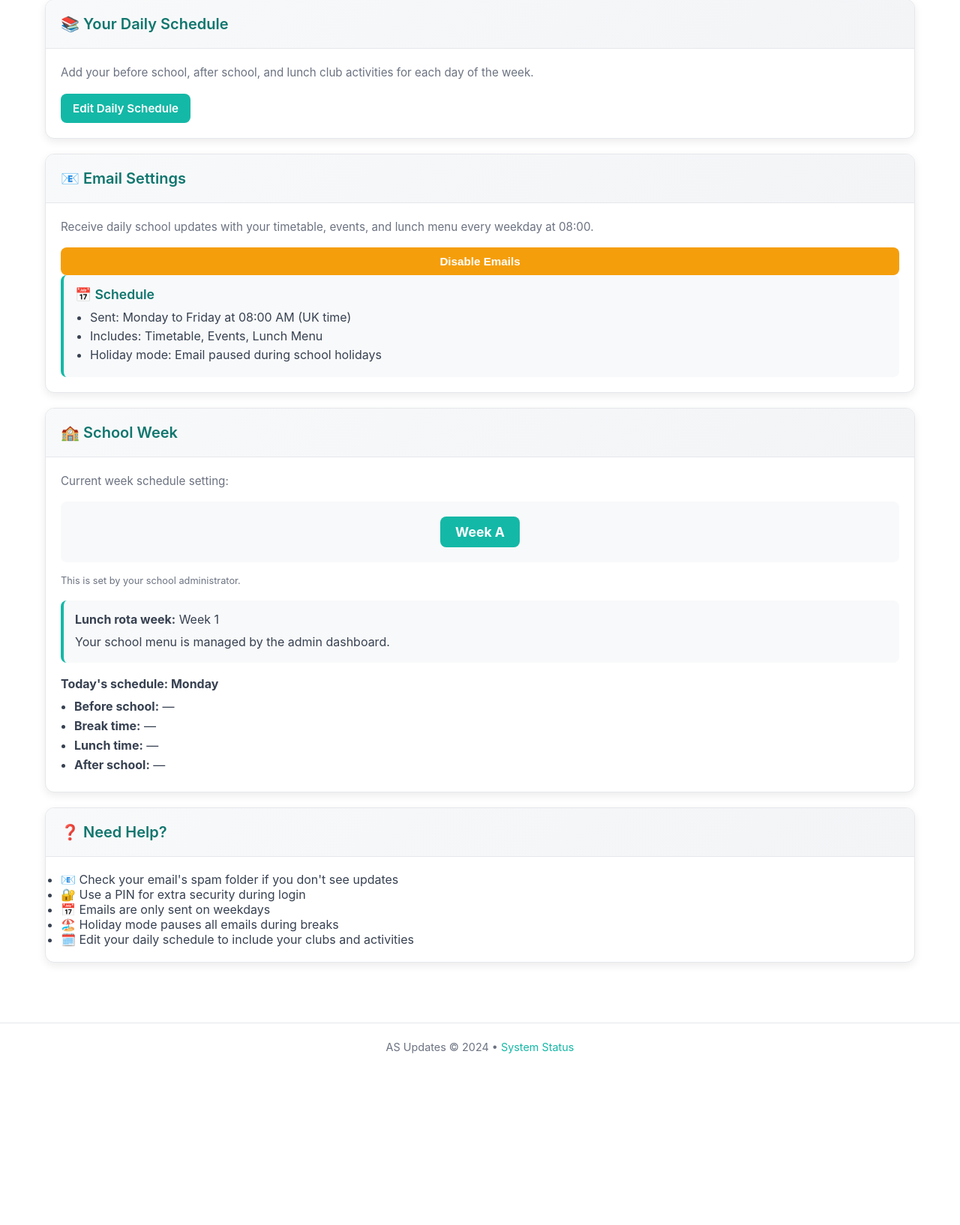
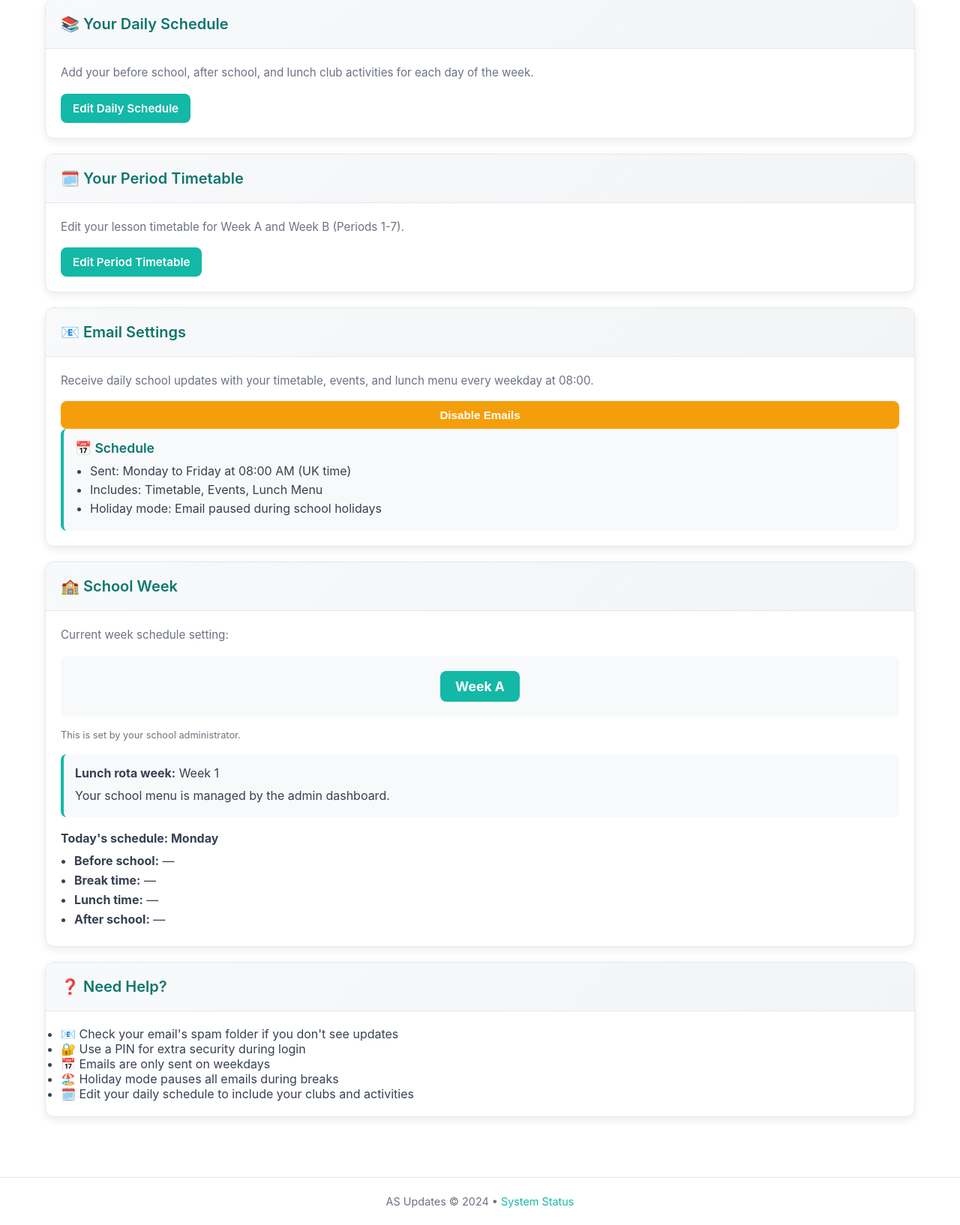
Before and after one commit to SmartSparkCoding/asupdates, a Flask app: page /dashboard in a window 1280 px wide. Shown: the part 443-2077 px from the top of the page at 75% size. Before the commit the page ends 1848 px from the top, so only its background shows below. Run offline with Flask 3, Linux system fonts and the light colour scheme; the visitor is signed in with stand-in values (Sample User, id 1); data comes from the database, SQL or seed files in the repository.

Commit message:
ur weird please fix or else

```diff
--- a/static/style.css
+++ b/static/style.css
@@ -312,6 +312,22 @@ a:hover {
 .modal-toggle:checked ~ .modal-overlay {
     display: flex;
 }
+/* Specific modal targeting to prevent overlaps */
+#schedule-modal-toggle:checked ~ .schedule-modal {
+    display: flex !important;
+}
+#day-schedule-modal-toggle:checked ~ .day-schedule-modal {
+    display: flex !important;
+}
+#day-timetable-modal:checked ~ .day-timetable-modal {
+    display: flex !important;
+}
+#period-timetable-modal:checked ~ .period-timetable-modal {
+    display: flex !important;
+}
+#menu-modal-toggle:checked ~ .menu-modal {
+    display: flex !important;
+}
 
 .modal-header,
 .modal-footer {
@@ -365,6 +381,12 @@ a:hover {
 .schedule-editor-grid {
     display: grid;
     grid-template-columns: repeat(auto-fit, minmax(320px, 1fr));
+    gap: 18px;
+}
+
+.menu-editor-grid {
+    display: grid;
+    grid-template-columns: 1fr;
     gap: 18px;
 }
 
--- a/templates/admin_profile.html
+++ b/templates/admin_profile.html
@@ -60,9 +60,6 @@
                     <input type="checkbox" id="schedule-modal-toggle" class="modal-toggle">
                     <label for="schedule-modal-toggle" class="btn btn-secondary">Edit Timetables</label>
 
-                    <input type="checkbox" id="day-schedule-modal-toggle" class="modal-toggle">
-                    <label for="day-schedule-modal-toggle" class="btn btn-secondary">Edit Daily Schedule</label>
-
                     <div class="modal-overlay schedule-modal">
                         <div class="modal-shell modal-shell-large">
                             <div class="modal-header">
@@ -108,7 +105,8 @@
                         </div>
                     </div>
 
-                    <div class="modal-overlay day-schedule-modal">
+                    <input type="checkbox" id="day-schedule-modal-toggle" class="modal-toggle">
+                    <label for="day-schedule-modal-toggle" class="btn btn-secondary">Edit Daily Schedule</label>
                         <div class="modal-shell modal-shell-large">
                             <div class="modal-header">
                                 <h3>Daily Schedule Editor</h3>
--- a/templates/dashboard.html
+++ b/templates/dashboard.html
@@ -114,6 +114,62 @@
             </div>
         </div>
 
+        <!-- Period Timetable Card -->
+        <div class="card">
+            <div class="card-header">
+                <h3>🗓️ Your Period Timetable</h3>
+            </div>
+            <div class="card-body">
+                <p class="card-description">Edit your lesson timetable for Week A and Week B (Periods 1-7).</p>
+
+                <input type="checkbox" id="period-timetable-modal" class="modal-toggle">
+                <label for="period-timetable-modal" class="btn btn-primary">Edit Period Timetable</label>
+
+                <div class="modal-overlay period-timetable-modal">
+                    <div class="modal-shell modal-shell-large">
+                        <div class="modal-header">
+                            <h3>Edit Period Timetable (Periods 1-7)</h3>
+                            <label for="period-timetable-modal" class="modal-close">Close</label>
+                        </div>
+                        <div class="modal-body">
+                            <form method="POST" action="/dashboard/update-timetable" class="form-group">
+                                <div class="schedule-editor-grid">
+                                    {% for week_label, week_data in [('Week A', timetable_a), ('Week B', timetable_b)] %}
+                                        <div class="schedule-week-panel">
+                                            <h4>{{ week_label }}</h4>
+                                            <table class="schedule-table">
+                                                <thead>
+                                                    <tr>
+                                                        <th>Period</th>
+                                                        <th>Subject</th>
+                                                        <th>Room</th>
+                                                    </tr>
+                                                </thead>
+                                                <tbody>
+                                                    {% for period in period_order %}
+                                                        <tr>
+                                                            <td class="period-cell">{{ period }}</td>
+                                                            <td>
+                                                                <input type="text" name="{{ 'timetable_a' if week_label == 'Week A' else 'timetable_b' }}_{{ period }}_subject" value="{{ week_data.get(period, {}).get('subject', '') }}" placeholder="Subject">
+                                                            </td>
+                                                            <td>
+                                                                <input type="text" name="{{ 'timetable_a' if week_label == 'Week A' else 'timetable_b' }}_{{ period }}_room" value="{{ week_data.get(period, {}).get('room', '') }}" placeholder="Room">
+                                                            </td>
+                                                        </tr>
+                                                    {% endfor %}
+                                                </tbody>
+                                            </table>
+                                        </div>
+                                    {% endfor %}
+                                </div>
+                                <button type="submit" class="btn btn-primary" style="margin-top: 15px;">Save Period Timetable</button>
+                            </form>
+                        </div>
+                    </div>
+                </div>
+            </div>
+        </div>
+
         <!-- Email Settings Card -->
         <div class="card">
             <div class="card-header">
```
